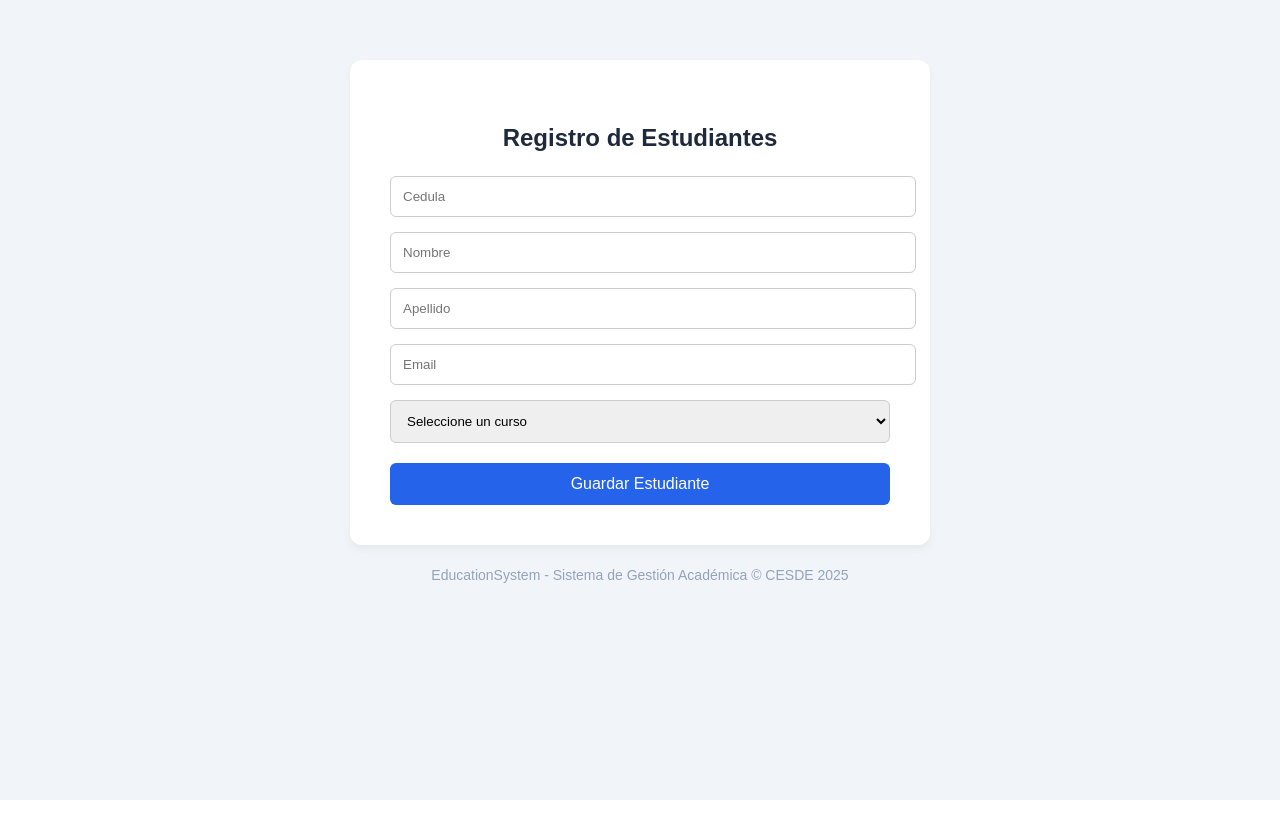
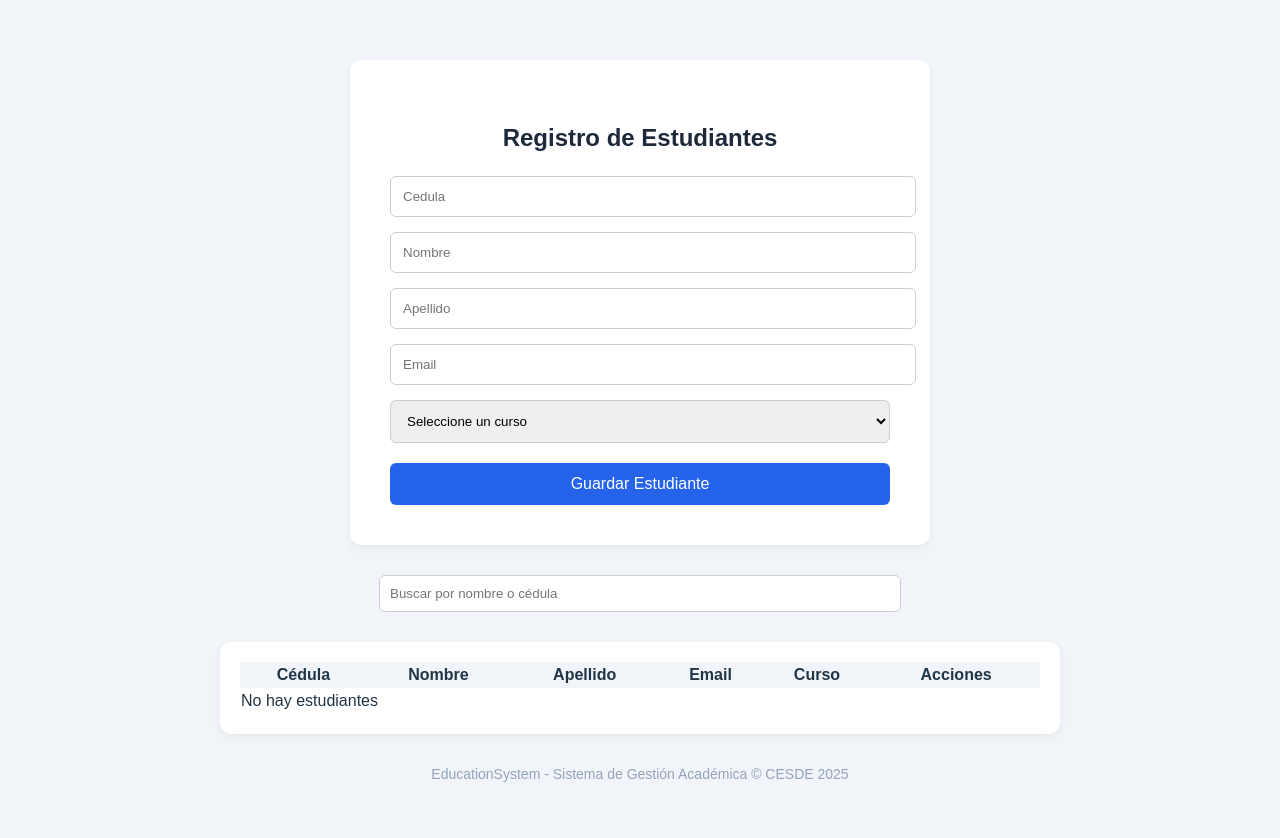
Before and after one commit to agaviria-projects/ProyectoIntegrador-Desarrollo-Frontend, a React (Vite) app: page /estudiantes in a window 1280 px wide. Before the commit the page ends 800 px from the top, so only its background shows below. Built offline with nearby package versions, Linux system fonts and the light colour scheme; sample sign-in values are in the browser's storage.

Commit message:
Se realiza el CRUD en el formulario estudiantes

```diff
--- a/src/pages/Estudiantes.jsx
+++ b/src/pages/Estudiantes.jsx
@@ -1,4 +1,4 @@
-import { useState } from "react";
+import { useState, useEffect } from "react";
 
 function Estudiantes() {
   const [formData, setFormData] = useState({
@@ -8,6 +8,14 @@ function Estudiantes() {
     email: "",
     cursoId: ""
   });
+  const [estudiantes, setEstudiantes] = useState([]);
+  const [editIndex, setEditIndex] = useState(null);
+  const [busqueda, setBusqueda] = useState("");
+
+  const cursos = {
+    "1": "Matemáticas",
+    "2": "Lenguaje"
+  };
 
   const handleChange = (e) => {
     setFormData({ ...formData, [e.target.name]: e.target.value });
@@ -15,9 +23,37 @@ function Estudiantes() {
 
   const handleSubmit = (e) => {
     e.preventDefault();
-    console.log("Datos del formulario:", formData);
-    // Aquí luego se conecta con el backend
+    if (editIndex !== null) {
+      const actualizados = [...estudiantes];
+      actualizados[editIndex] = formData;
+      setEstudiantes(actualizados);
+      setEditIndex(null);
+    } else {
+      setEstudiantes([...estudiantes, formData]);
+    }
+    setFormData({
+      cedula: "",
+      nombre: "",
+      apellido: "",
+      email: "",
+      cursoId: ""
+    });
   };
+
+  const handleEdit = (index) => {
+    setFormData(estudiantes[index]);
+    setEditIndex(index);
+  };
+
+  const handleDelete = (index) => {
+    const filtrados = estudiantes.filter((_, i) => i !== index);
+    setEstudiantes(filtrados);
+  };
+
+  const resultadosBusqueda = estudiantes.filter(est =>
+    est.nombre.toLowerCase().includes(busqueda.toLowerCase()) ||
+    est.cedula.includes(busqueda)
+  );
 
   return (
     <div style={{
@@ -88,14 +124,72 @@ function Estudiantes() {
             fontSize: "16px",
             cursor: "pointer"
           }}>
-            Guardar Estudiante
+            {editIndex !== null ? "Actualizar Estudiante" : "Guardar Estudiante"}
           </button>
         </form>
       </div>
 
-      {/* Pie de página afuera del formulario */}
+      {/* 🔍 Buscador */}
+      <input
+        type="text"
+        placeholder="Buscar por nombre o cédula"
+        value={busqueda}
+        onChange={(e) => setBusqueda(e.target.value)}
+        style={{
+          marginTop: "30px",
+          padding: "10px",
+          width: "90%",
+          maxWidth: "500px",
+          borderRadius: "6px",
+          border: "1px solid #ccc"
+        }}
+      />
+
+      {/* 📋 Tabla */}
+      <div style={{
+        width: "90%",
+        maxWidth: "800px",
+        marginTop: "30px",
+        backgroundColor: "#ffffff",
+        borderRadius: "12px",
+        boxShadow: "0 4px 10px rgba(0,0,0,0.05)",
+        padding: "20px"
+      }}>
+        <table style={{ width: "100%", borderCollapse: "collapse" }}>
+          <thead>
+            <tr style={{ backgroundColor: "#f1f5f9" }}>
+              <th>Cédula</th>
+              <th>Nombre</th>
+              <th>Apellido</th>
+              <th>Email</th>
+              <th>Curso</th>
+              <th>Acciones</th>
+            </tr>
+          </thead>
+          <tbody>
+            {resultadosBusqueda.map((est, index) => (
+              <tr key={index} style={{ textAlign: "center", borderTop: "1px solid #eee" }}>
+                <td>{est.cedula}</td>
+                <td>{est.nombre}</td>
+                <td>{est.apellido}</td>
+                <td>{est.email}</td>
+                <td>{cursos[est.cursoId]}</td>
+                <td>
+                  <button onClick={() => handleEdit(index)} style={{ marginRight: "10px" }}>✏️</button>
+                  <button onClick={() => handleDelete(index)}>🗑️</button>
+                </td>
+              </tr>
+            ))}
+            {resultadosBusqueda.length === 0 && (
+              <tr><td colSpan="6">No hay estudiantes</td></tr>
+            )}
+          </tbody>
+        </table>
+      </div>
+
+      {/* Footer */}
       <p style={{
-        marginTop: "20px",
+        marginTop: "30px",
         fontSize: "14px",
         color: "#94a3b8",
         textAlign: "center"
```
